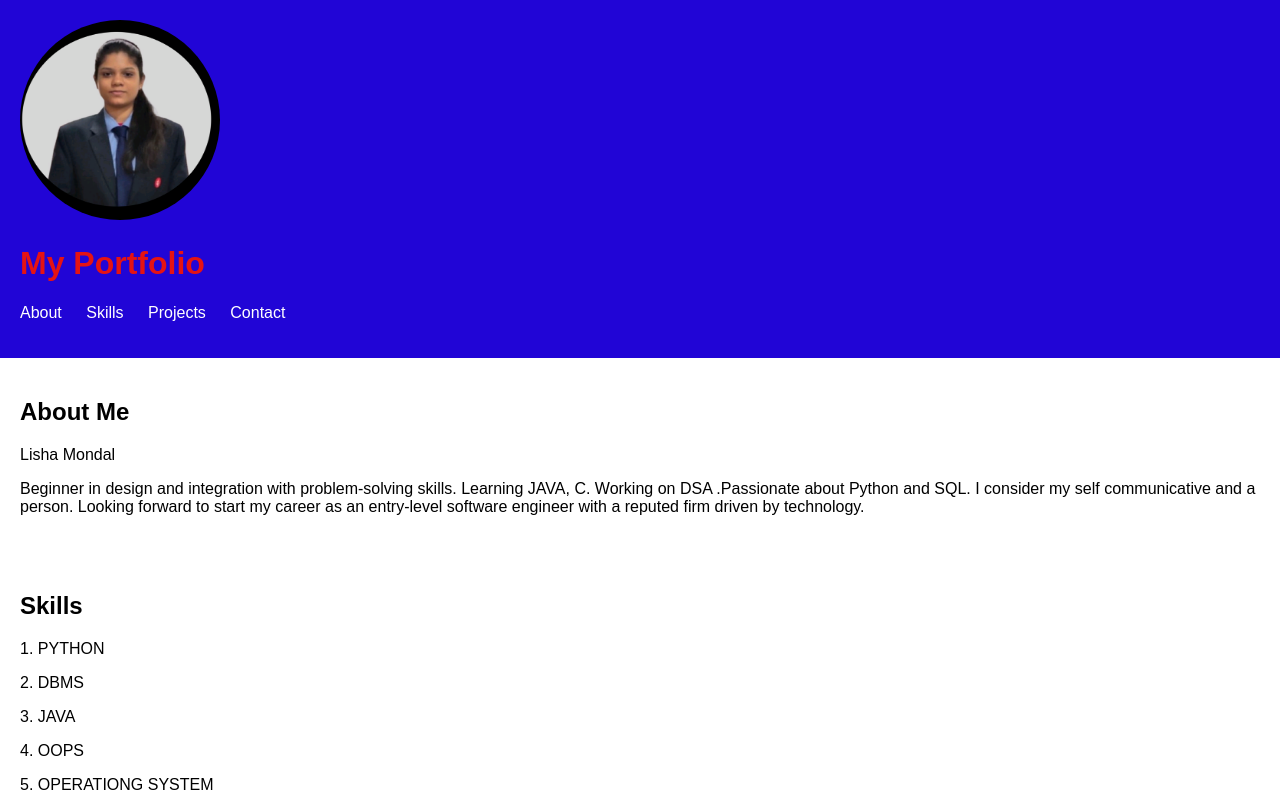
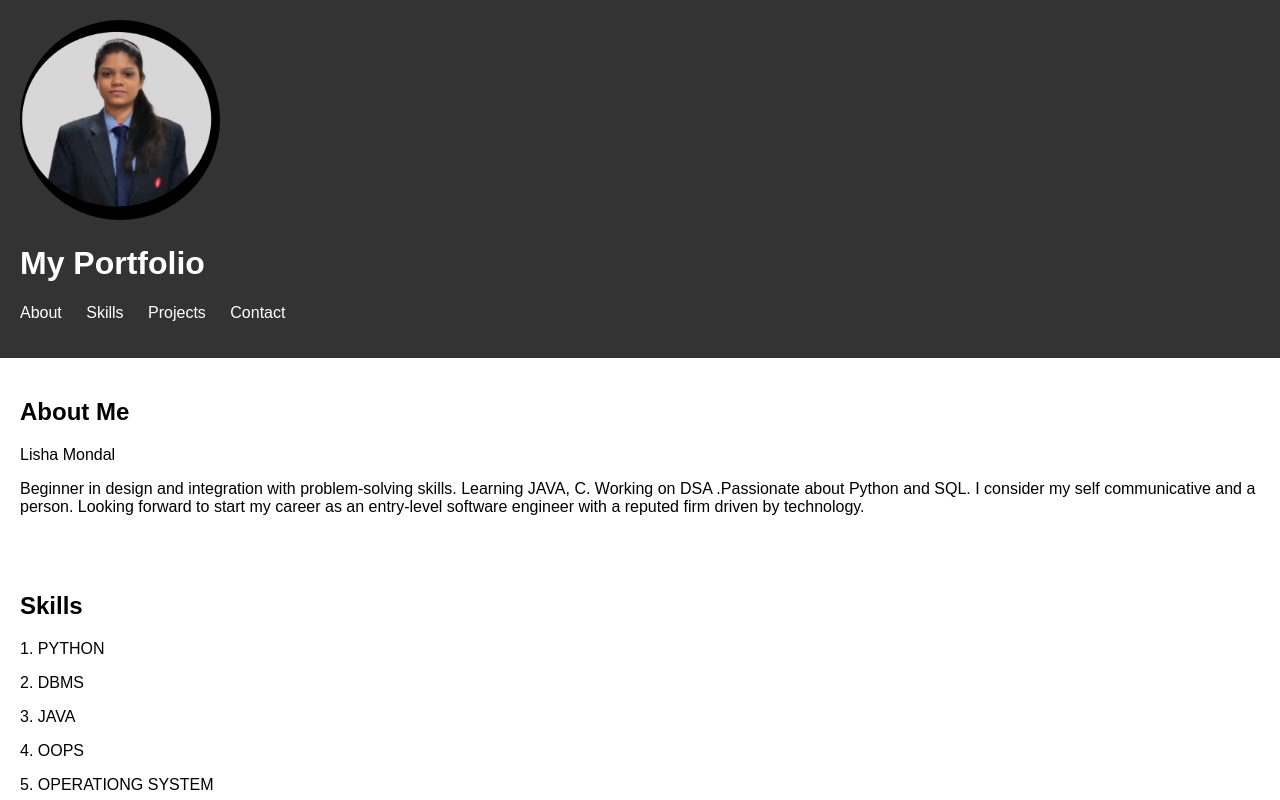
Before and after one commit to lishamondal22/resume, a plain HTML site: page my cv/index.html in a window 1280 px wide. Shown: the top 800 px of the page. Drawn offline with Linux system fonts and the light colour scheme; a script that the page names is missing.

Commit message:
Update styles.css

```diff
--- a/my cv/styles.css
+++ b/my cv/styles.css
@@ -4,8 +4,8 @@ body {
     padding: 0;
 }
 header {
-    background-color: #2105d6;
-    color: #e51313;
+    background-color: #333;
+    color: #fff;
     padding: 20px;
     display: flex;
     justify-content: space-between;
```
